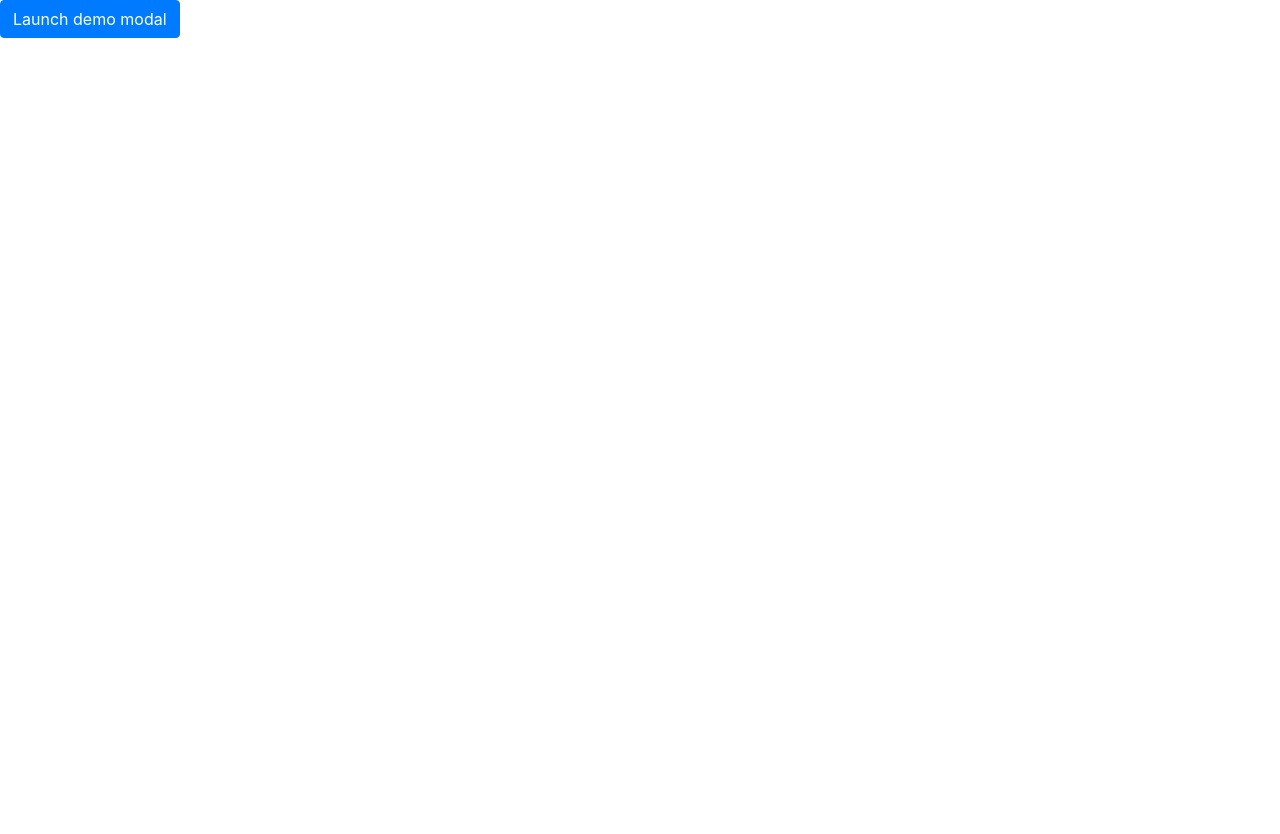
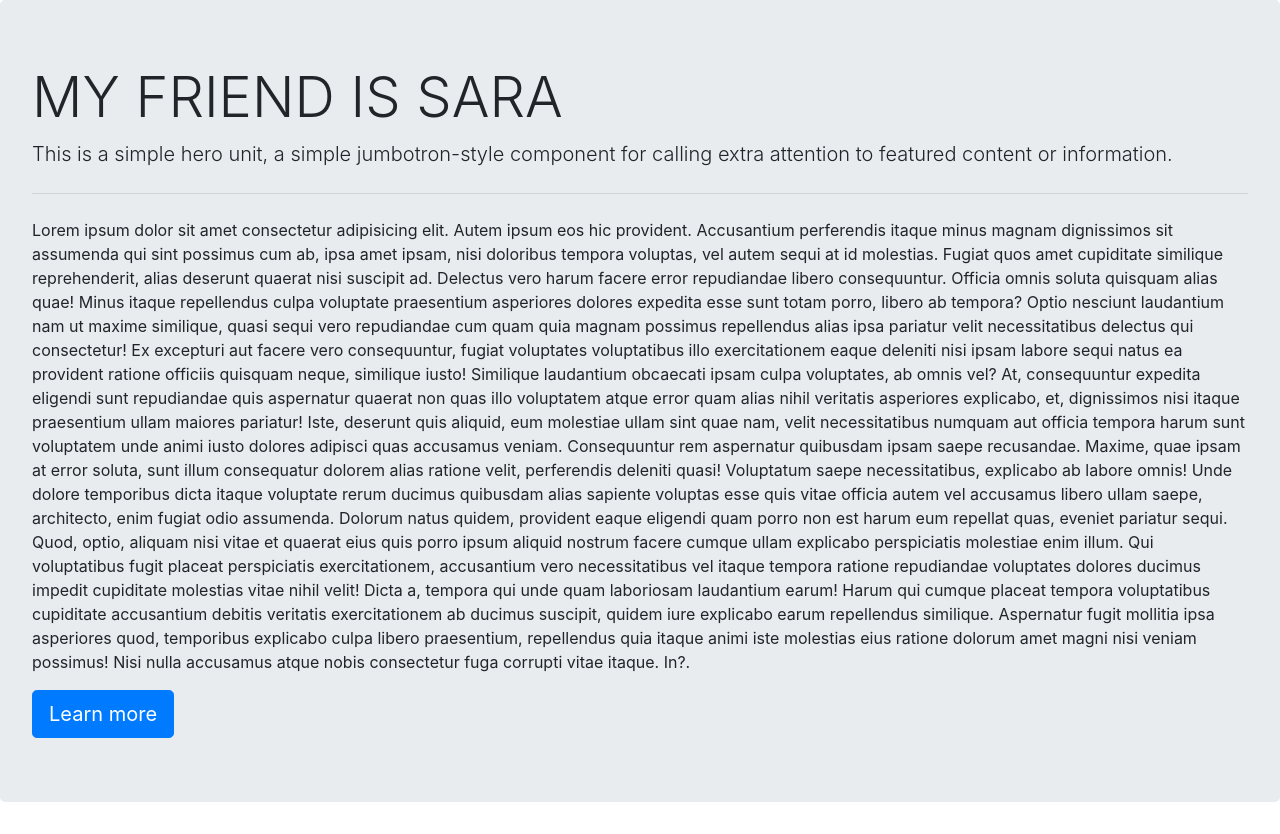
Before and after one commit to IRONR2D2/textVC, an Angular app: page / in a window 1280 px wide. Before the commit the page ends 800 px from the top, so only its background shows below. Built offline with nearby package versions, Linux system fonts and the light colour scheme.

Commit message:
no branch

```diff
--- a/src/app/app.component.html
+++ b/src/app/app.component.html
@@ -19,31 +19,40 @@
 </head>
 
 <body>
-  <!-- Button trigger modal -->
-<button type="button" class="btn btn-primary" data-toggle="modal" data-target="#exampleModalCenter">
-  Launch demo modal
-</button>
-
-<!-- Modal -->
-<div class="modal fade" id="exampleModalCenter" tabindex="-1" role="dialog" aria-labelledby="exampleModalCenterTitle" aria-hidden="true">
-  <div class="modal-dialog modal-dialog-centered" role="document">
-    <div class="modal-content">
-      <div class="modal-header">
-        <h5 class="modal-title" id="exampleModalLongTitle">Modal title</h5>
-        <button type="button" class="close" data-dismiss="modal" aria-label="Close">
-          <span aria-hidden="true">&times;</span>
-        </button>
-      </div>
-      <div class="modal-body">
-        ...
-      </div>
-      <div class="modal-footer">
-        <button type="button" class="btn btn-secondary" data-dismiss="modal">Close</button>
-        <button type="button" class="btn btn-primary">Save changes</button>
-      </div>
-    </div>
+  <div class="jumbotron">
+    <h1 class="display-4">MY FRIEND IS SARA</h1>
+    <p class="lead">This is a simple hero unit, a simple jumbotron-style component for calling extra attention to
+      featured
+      content or information.</p>
+    <hr class="my-4">
+    <p>Lorem ipsum dolor sit amet consectetur adipisicing elit. Autem ipsum eos hic provident. Accusantium perferendis
+      itaque minus magnam dignissimos sit assumenda qui sint possimus cum ab, ipsa amet ipsam, nisi doloribus tempora
+      voluptas, vel autem sequi at id molestias. Fugiat quos amet cupiditate similique reprehenderit, alias deserunt
+      quaerat nisi suscipit ad. Delectus vero harum facere error repudiandae libero consequuntur. Officia omnis soluta
+      quisquam alias quae! Minus itaque repellendus culpa voluptate praesentium asperiores dolores expedita esse sunt
+      totam porro, libero ab tempora? Optio nesciunt laudantium nam ut maxime similique, quasi sequi vero repudiandae
+      cum quam quia magnam possimus repellendus alias ipsa pariatur velit necessitatibus delectus qui consectetur! Ex
+      excepturi aut facere vero consequuntur, fugiat voluptates voluptatibus illo exercitationem eaque deleniti nisi
+      ipsam labore sequi natus ea provident ratione officiis quisquam neque, similique iusto! Similique laudantium
+      obcaecati ipsam culpa voluptates, ab omnis vel? At, consequuntur expedita eligendi sunt repudiandae quis
+      aspernatur quaerat non quas illo voluptatem atque error quam alias nihil veritatis asperiores explicabo, et,
+      dignissimos nisi itaque praesentium ullam maiores pariatur! Iste, deserunt quis aliquid, eum molestiae ullam sint
+      quae nam, velit necessitatibus numquam aut officia tempora harum sunt voluptatem unde animi iusto dolores adipisci
+      quas accusamus veniam. Consequuntur rem aspernatur quibusdam ipsam saepe recusandae. Maxime, quae ipsam at error
+      soluta, sunt illum consequatur dolorem alias ratione velit, perferendis deleniti quasi! Voluptatum saepe
+      necessitatibus, explicabo ab labore omnis! Unde dolore temporibus dicta itaque voluptate rerum ducimus quibusdam
+      alias sapiente voluptas esse quis vitae officia autem vel accusamus libero ullam saepe, architecto, enim fugiat
+      odio assumenda. Dolorum natus quidem, provident eaque eligendi quam porro non est harum eum repellat quas, eveniet
+      pariatur sequi. Quod, optio, aliquam nisi vitae et quaerat eius quis porro ipsum aliquid nostrum facere cumque
+      ullam explicabo perspiciatis molestiae enim illum. Qui voluptatibus fugit placeat perspiciatis exercitationem,
+      accusantium vero necessitatibus vel itaque tempora ratione repudiandae voluptates dolores ducimus impedit
+      cupiditate molestias vitae nihil velit! Dicta a, tempora qui unde quam laboriosam laudantium earum! Harum qui
+      cumque placeat tempora voluptatibus cupiditate accusantium debitis veritatis exercitationem ab ducimus suscipit,
+      quidem iure explicabo earum repellendus similique. Aspernatur fugit mollitia ipsa asperiores quod, temporibus
+      explicabo culpa libero praesentium, repellendus quia itaque animi iste molestias eius ratione dolorum amet magni
+      nisi veniam possimus! Nisi nulla accusamus atque nobis consectetur fuga corrupti vitae itaque. In?.</p>
+    <a class="btn btn-primary btn-lg" href="#" role="button">Learn more</a>
   </div>
-</div>
 </body>
 
 </html>
```
